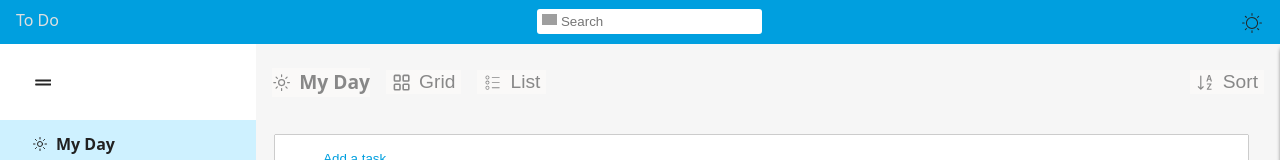
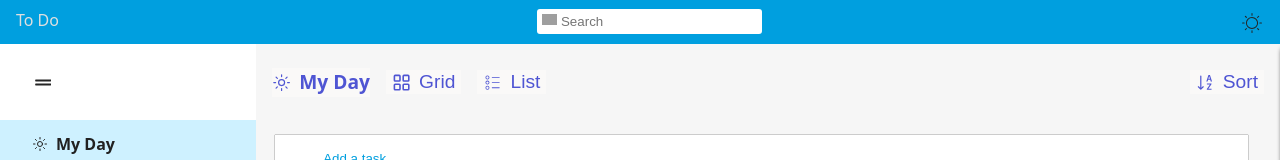
Before and after one commit to sachinsvs13/To-do-app, a React (Vite) app in the folder front-end/: page /tasks in a window 1280 px wide. Shown: the top 160 px of the page. Built offline with nearby package versions, Linux system fonts and the light colour scheme; no server answers; grey boxes are pictures that could not be loaded.

Commit message:
added some style

```diff
--- a/front-end/src/Pages/Important.jsx
+++ b/front-end/src/Pages/Important.jsx
@@ -8,7 +8,7 @@
       <Header />
       <div className="side">
         <PagesNavigation />
-        <Home />
+        <Home settingColor = "#e14e4e"/>
       </div>
     </>
   );
--- a/front-end/src/Pages/Planned.jsx
+++ b/front-end/src/Pages/Planned.jsx
@@ -8,7 +8,7 @@
       <Header />
       <div className="side">
         <PagesNavigation />
-        <Home />
+        <Home settingColor = "#ac8d3f"/>
       </div>
     </>
   );
--- a/front-end/src/Pages/Tasks.jsx
+++ b/front-end/src/Pages/Tasks.jsx
@@ -8,7 +8,7 @@
       <Header />
       <div className="side">
         <PagesNavigation />
-        <Home />
+        <Home settingColor = "#4f55d3"/>
       </div>
     </>
   );
--- a/front-end/src/Pages/home.jsx
+++ b/front-end/src/Pages/home.jsx
@@ -16,7 +16,7 @@
 import DeleteTodo from "../Components/DeleteTodo";
 import TodoFunctions from "../Components/todoFunctions";
 
-export default function Home() {
+export default function Home({settingColor}) {
   const [allTodo, setAllTodo] = useState([]);
   const [createTodo, setCreateTodo] = useState("");
   const [important, setImportant] = useState(false);
@@ -53,27 +53,27 @@
   return (
     <>
       <main>
-        <div className="setting-container">
-          <div className="setting">
+        <div className="setting-container" >
+          <div className="setting" >
             {ShowAllToDo()}
             {
               //top
             }
-            <h3 className="options">
+            <h3 className="options" style={{color : settingColor}}>
               <IoSunnyOutline className="icon" />
               My Day
             </h3>
-            <button className="options">
+            <button className="options" style={{color : settingColor}}>
               <LuLayoutGrid className="icon" />
               Grid
             </button>
-            <button className="options">
+            <button className="options" style={{color : settingColor}}>
               <CiCircleList className="icon" />
               List
             </button>
           </div>
-          <div className="setting">
-            <button className="options" style={{ marginRight: "1rem" }}>
+          <div className="setting" >
+            <button className="options" style={{ marginRight: "1rem",color : settingColor }}>
               <BsSortAlphaDown className="icon" />
               Sort
             </button>
```
